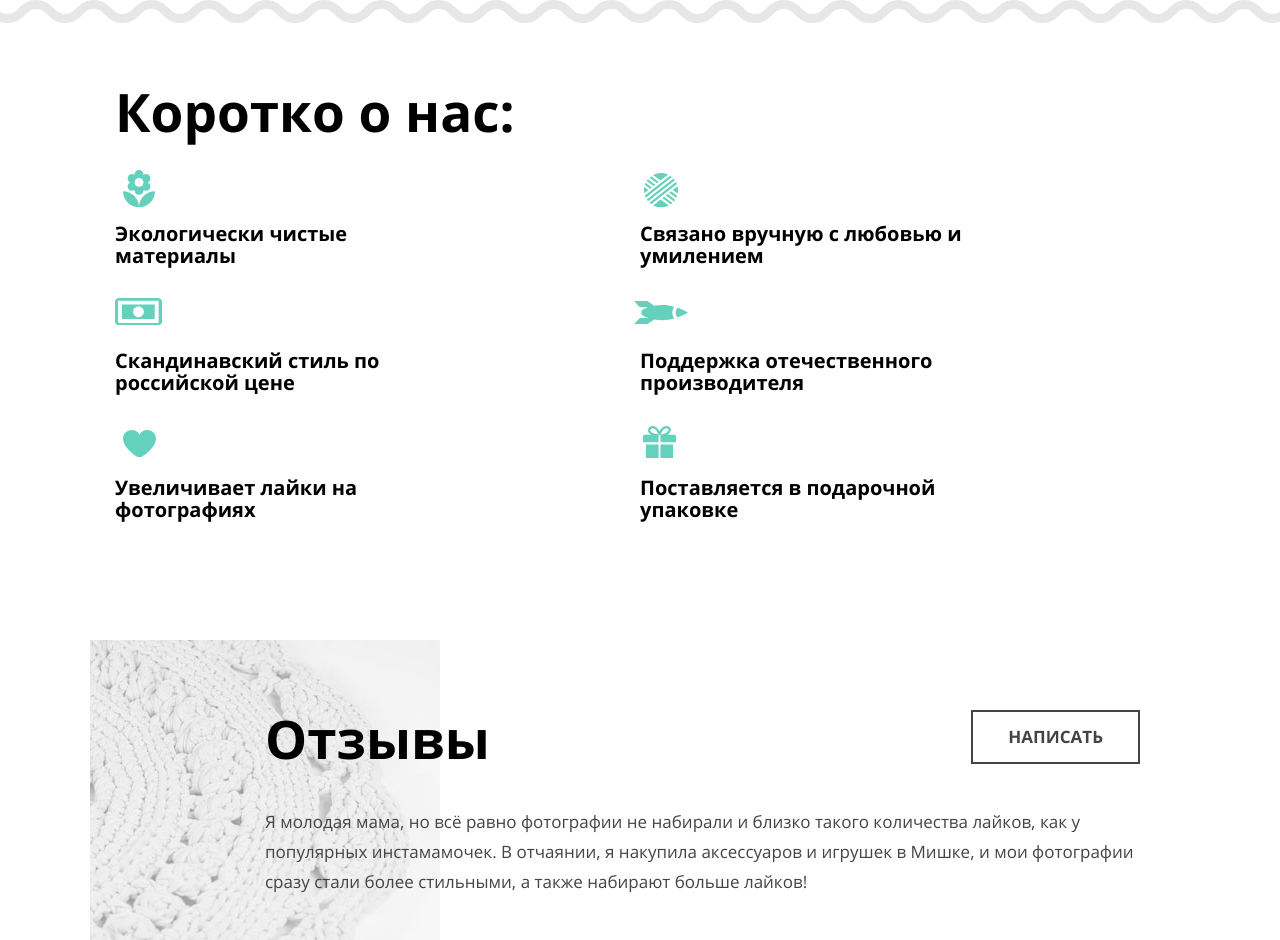
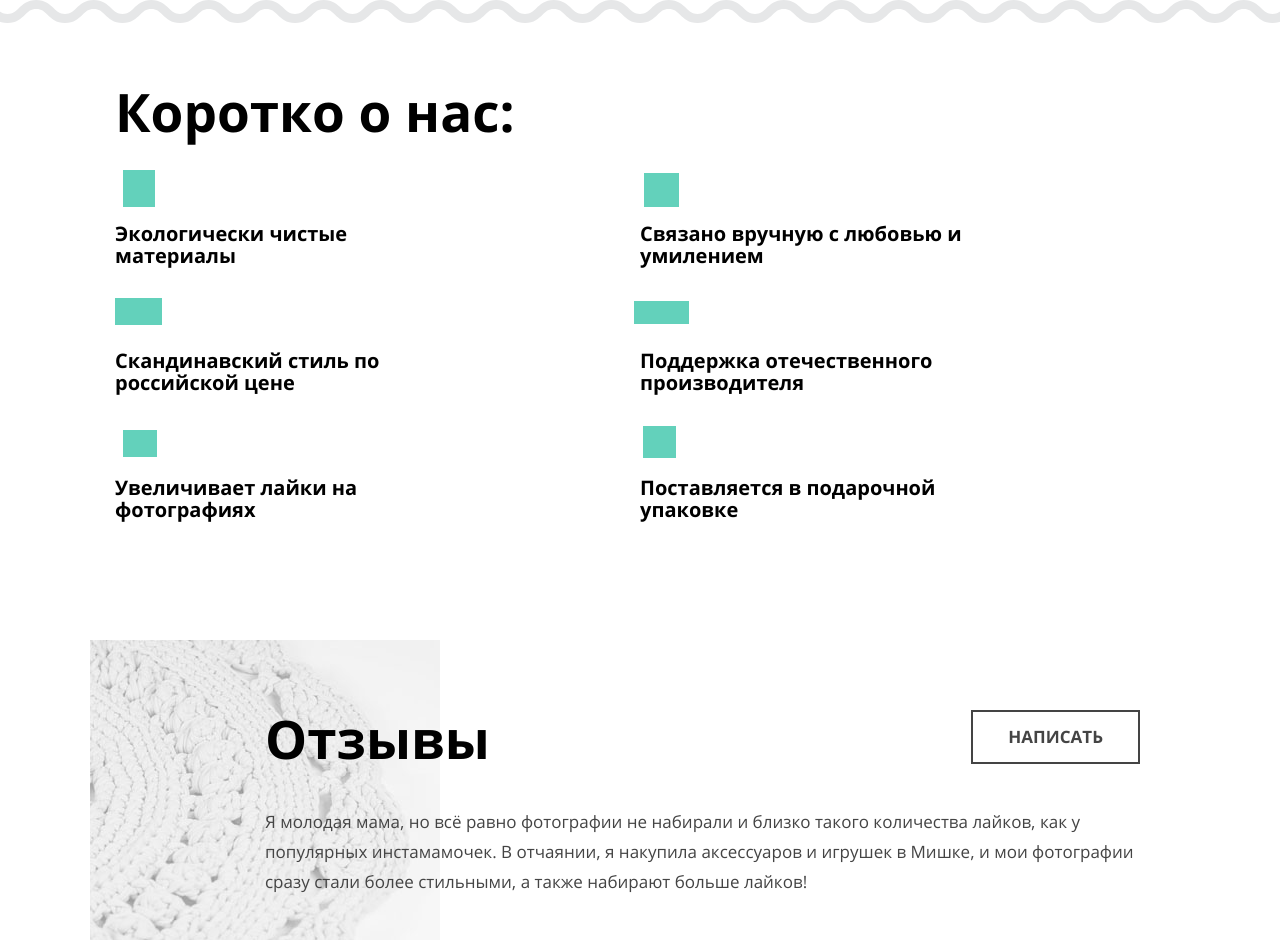
Before and after one commit to WearponiX/174876-mishka-16, a website: page source/index.html in a window 1280 px wide. Shown: the part 1710-2650 px from the top of the page. Drawn offline with nearby package versions, Linux system fonts and the light colour scheme; files that its build step writes are made by us from their sources; files whose address does not match are found by name.

Commit message:
доработка

```diff
--- a/source/less/blocks/about.less
+++ b/source/less/blocks/about.less
@@ -34,7 +34,7 @@
   width: 32px;
   height: 37px;
   background: url(../img/icon-feature-flower.svg) no-repeat;
-  background-image: #63d1bb;
+  background: #63d1bb;
 }
 .about-list__item--scandinavian::before {
   content: "";
@@ -44,7 +44,7 @@
   width: 47px;
   height: 27px;
   background: url(../img/icon-feature-money.svg) no-repeat;
-  background-image: #63d1bb;
+  background: #63d1bb;
 }
 .about-list__item--like::before {
   content: "";
@@ -54,7 +54,7 @@
   width: 34px;
   height: 27px;
   background: url(../img/icon-feature-heart.svg) no-repeat;
-  background-image: #63d1bb;
+  background: #63d1bb;
 }
 .about-list__item--handmade::before {
   content: "";
@@ -64,7 +64,7 @@
   width: 35px;
   height: 34px;
   background: url(../img/icon-feature-ball.svg) no-repeat;
-  background-image: #63d1bb;
+  background: #63d1bb;
 }
 .about-list__item--support::before {
   content: "";
@@ -74,7 +74,7 @@
   width: 55px;
   height: 23px;
   background: url(../img/icon-feature-rocket.svg) no-repeat;
-  background-image: #63d1bb;
+  background: #63d1bb;
 }
 .about-list__item--present::before {
   content: "";
@@ -84,7 +84,7 @@
   width: 33px;
   height: 32px;
   background: url(../img/icon-feature-gift.svg) no-repeat;
-  background-image: #63d1bb;
+  background: #63d1bb;
 }
 @media (min-width: @tablet-width) {
   .about{
```
Also changed, not shown: 1 other file.
